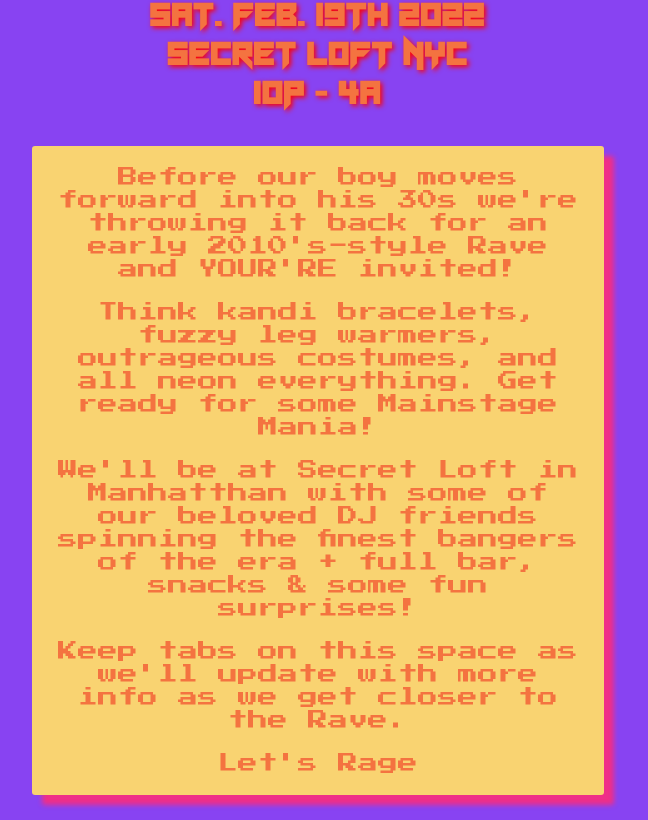
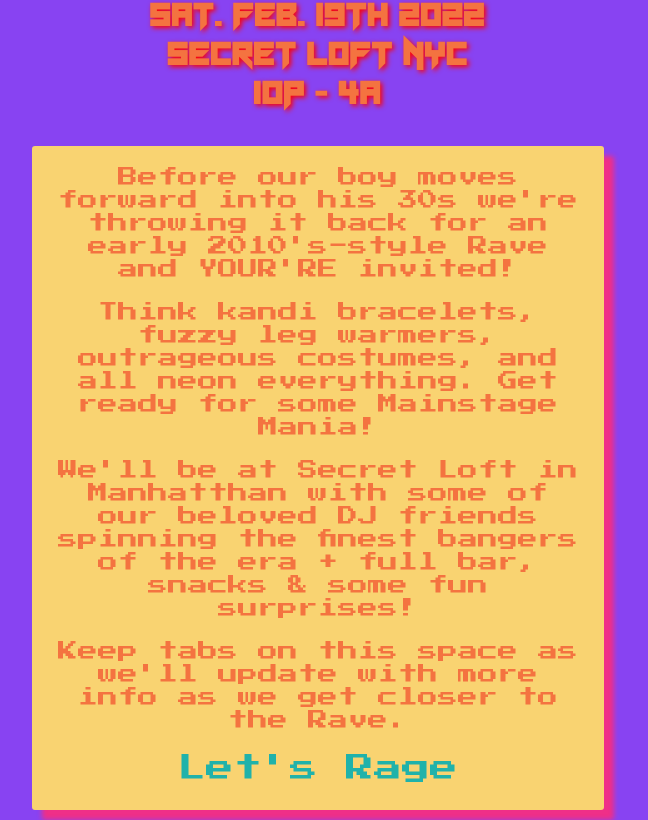
Before and after one commit to Jaiwoo/kandii.club, a React (Create React App) app: page / in a window 1280 px wide. Shown: the part 490-1310 px from the top of the page, without its empty margins (322-970 px from the left). Built offline with nearby package versions, Linux system fonts and the light colour scheme.

Commit message:
Link Edits

```diff
--- a/src/App.css
+++ b/src/App.css
@@ -90,6 +90,7 @@
   border-radius: 3px;
   padding-left: 2%;
   padding-right: 2%;
+  padding-bottom: 2%;
   max-width: 80%;
   text-align: center;
   background-color: rgb(249, 211, 113);
@@ -102,7 +103,7 @@
   margin-top: 6%;
 }
 
-#venmo-link {
+#text-link {
   font-size: calc(12px + 2vmin);
   color: lightseagreen;
   text-decoration: none;
--- a/src/App.js
+++ b/src/App.js
@@ -45,7 +45,14 @@
           Keep tabs on this space as we'll update with more info as we get
           closer to the Rave.
         </p>
-        <p>Let's Rage</p>
+        <a
+          id='text-link'
+          href='https://fb.me/e/eduFrJWIY'
+          rel='noreferrer'
+          target='_blank'
+        >
+          Let's Rage
+        </a>
       </div>
 
       {/* Talent Section */}
@@ -124,7 +131,7 @@
         </p>
         <p>
           <a
-            id='venmo-link'
+            id='text-link'
             href={'https://urlgeni.us/venmo/kandiclub'}
             rel='noreferrer'
             target='_blank'
```
